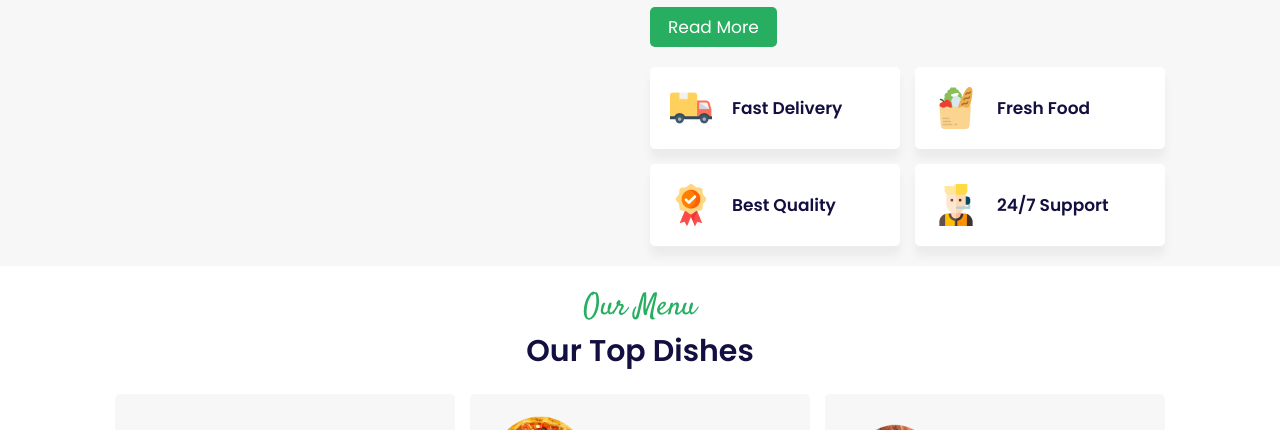
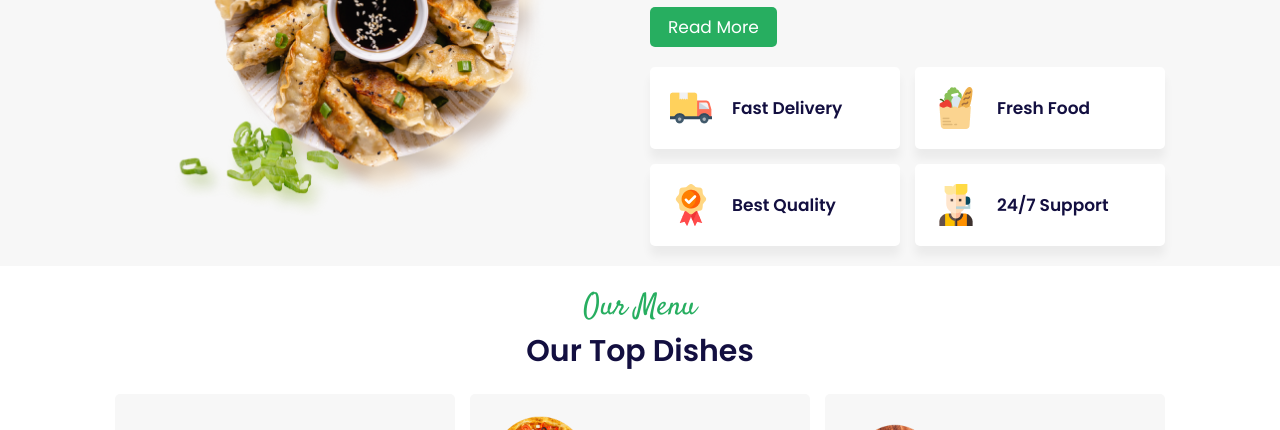
Before and after one commit to dj-mm/resaurentproject, a plain HTML site: page index.html in a window 1280 px wide. Shown: the part 771-1201 px from the top of the page. Drawn offline with Linux system fonts and the light colour scheme; files whose address does not match are found by name.

Commit message:
Update index.html

```diff
--- a/index.html
+++ b/index.html
@@ -72,7 +72,7 @@
 <section class="about" id="about">
 
     <div class="image">
-        <img src="image/about-img.png" alt="">
+        <img src="about-img.png" alt="">
     </div>
 
     <div class="content">
```
